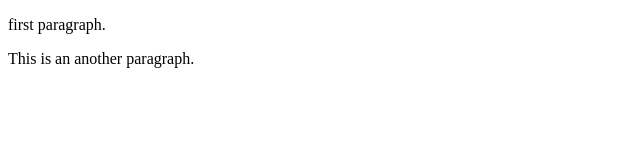
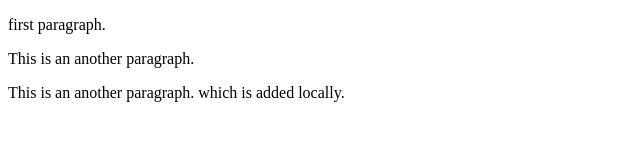
Before and after one commit to hemantDwivedi/learning, a plain HTML site: page index.html in a window 1280 px wide. Shown: the whole page, without its empty margins (0-640 px from the left). Drawn offline with Linux system fonts and the light colour scheme.

Commit message:
changes in index.html

```diff
--- a/index.html
+++ b/index.html
@@ -6,5 +6,6 @@
 <body>
     <p>first paragraph.</p>
     <p>This is an another paragraph.</p>
+    <p>This is an another paragraph. which is added locally.</p>
 </body>
 </html>
```
